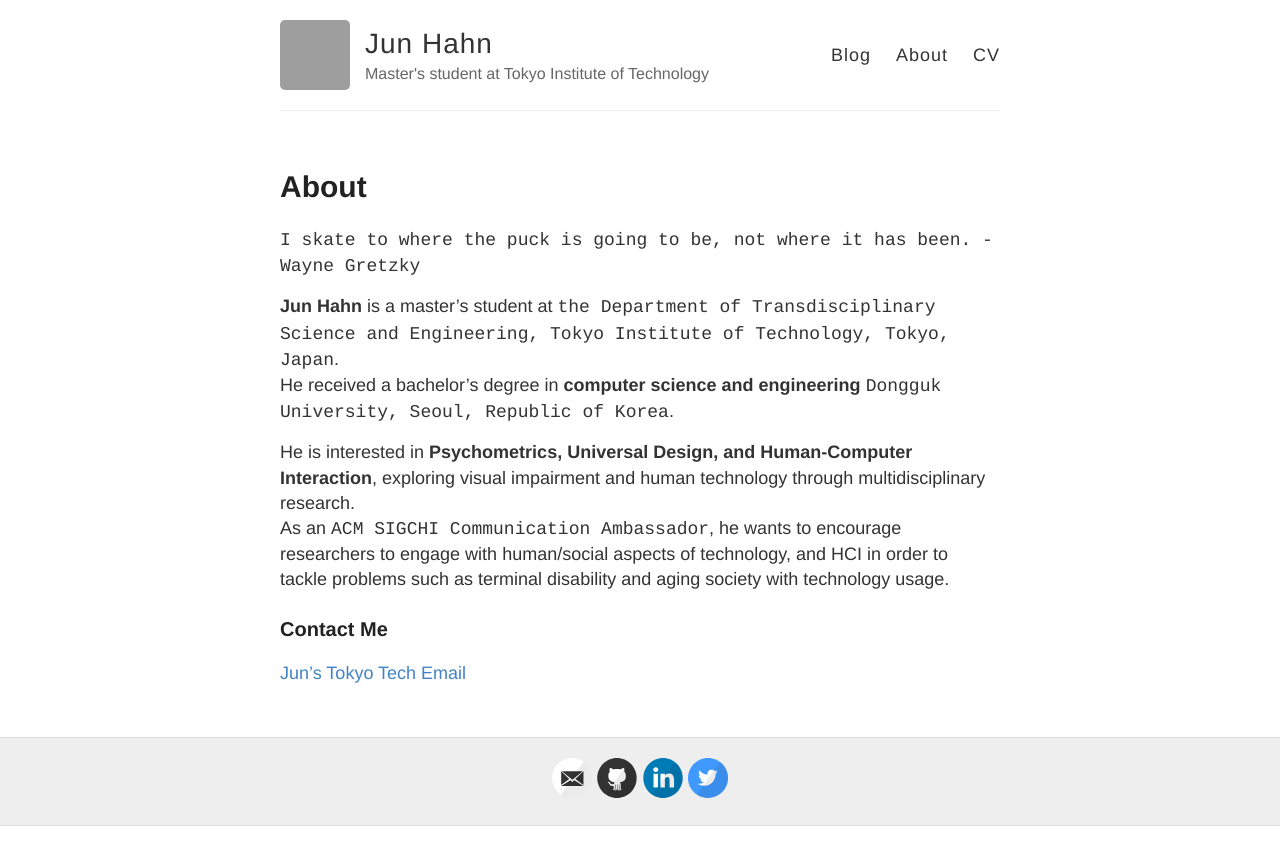
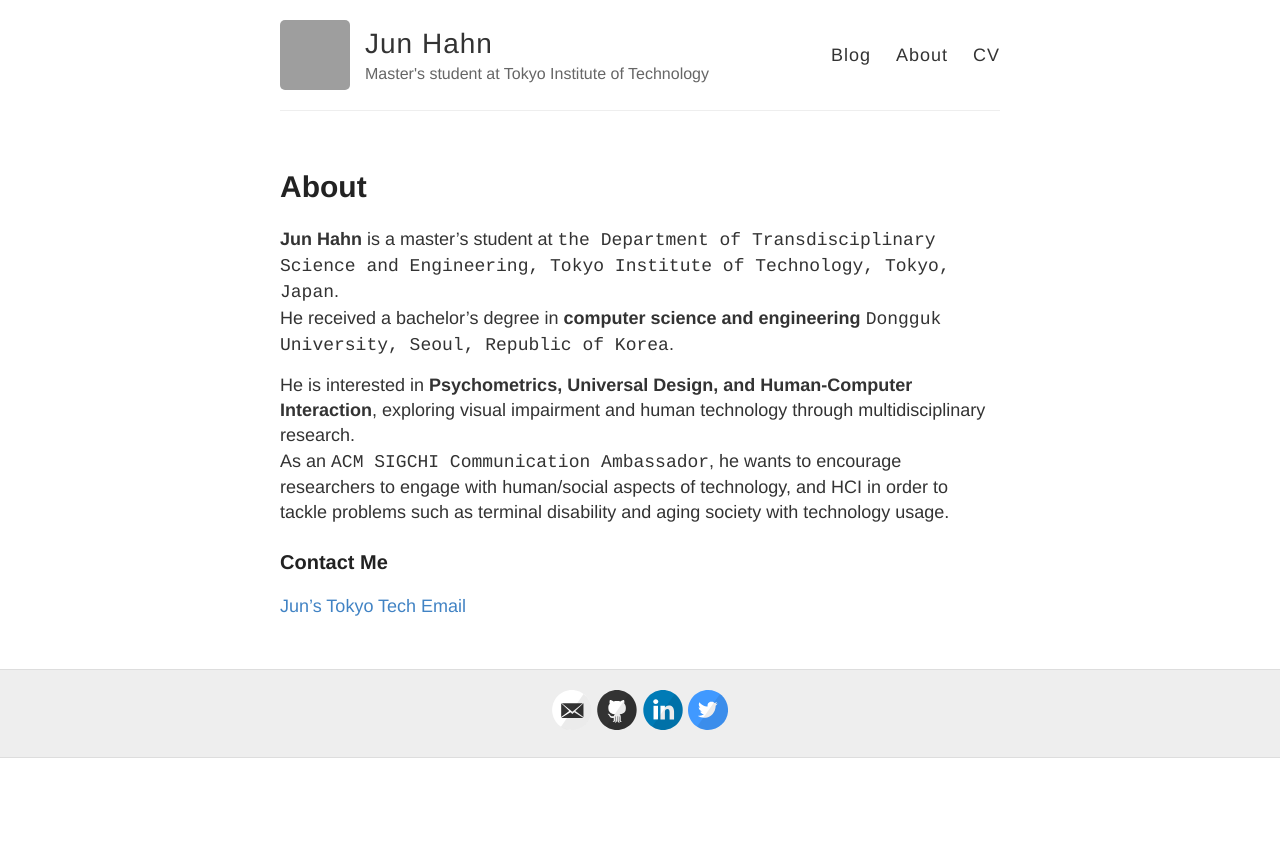
Before and after one commit to TangoEnSkai/tangoenskai.github.io, a Jekyll site: the page built from about.md, in a window 1280 px wide. Shown: the top 865 px of the page. Built offline with Jekyll 4.4.1, drawn with Linux system fonts in a browser that asks for light colours; grey boxes are pictures that could not be loaded.

Commit message:
Delete quote on About page to make it simpler

```diff
--- a/about.md
+++ b/about.md
@@ -3,8 +3,6 @@ layout: page
 title: About
 permalink: /about/
 ---
-
- `I skate to where the puck is going to be, not where it has been. -Wayne Gretzky`
 
 **Jun Hahn**  is a master’s student at `the Department of Transdisciplinary Science and Engineering, Tokyo Institute of Technology, Tokyo, Japan`.
 He received a bachelor’s degree in **computer science and engineering** `Dongguk University, Seoul, Republic of Korea`.
```
